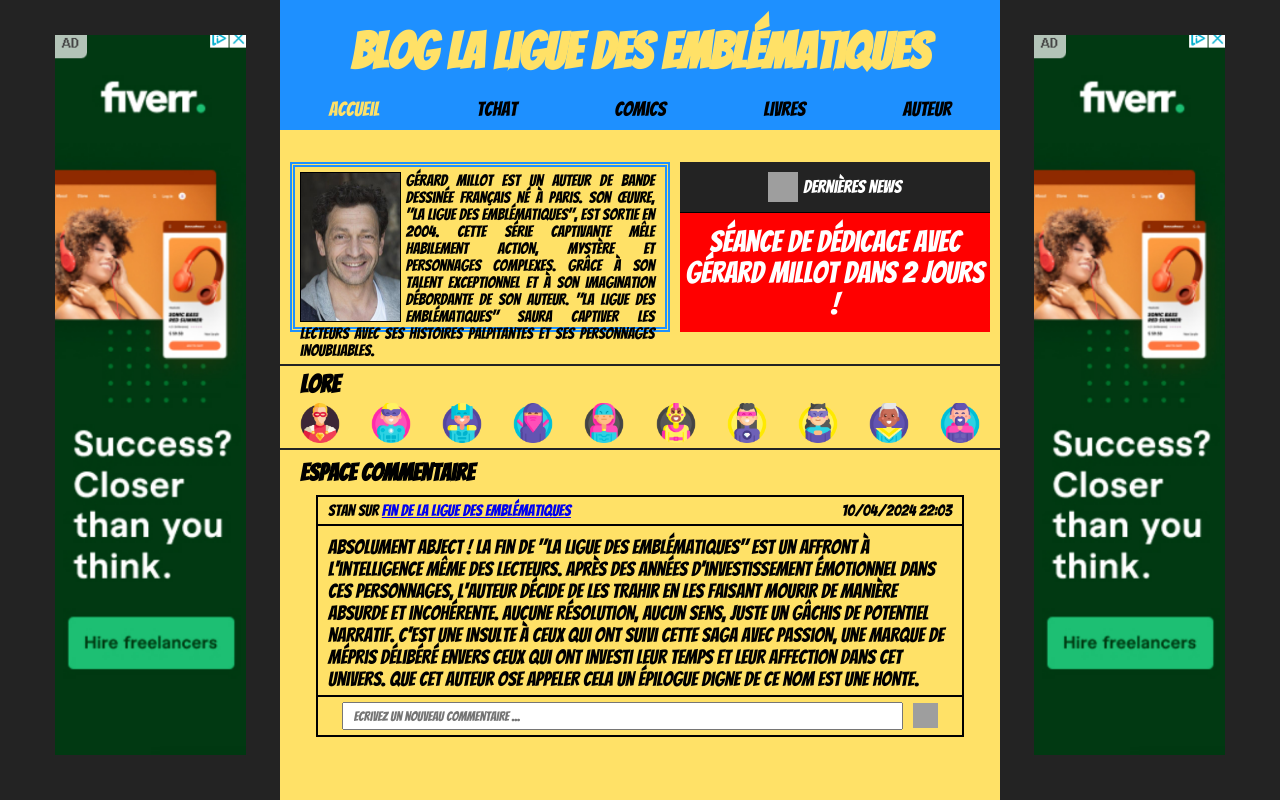
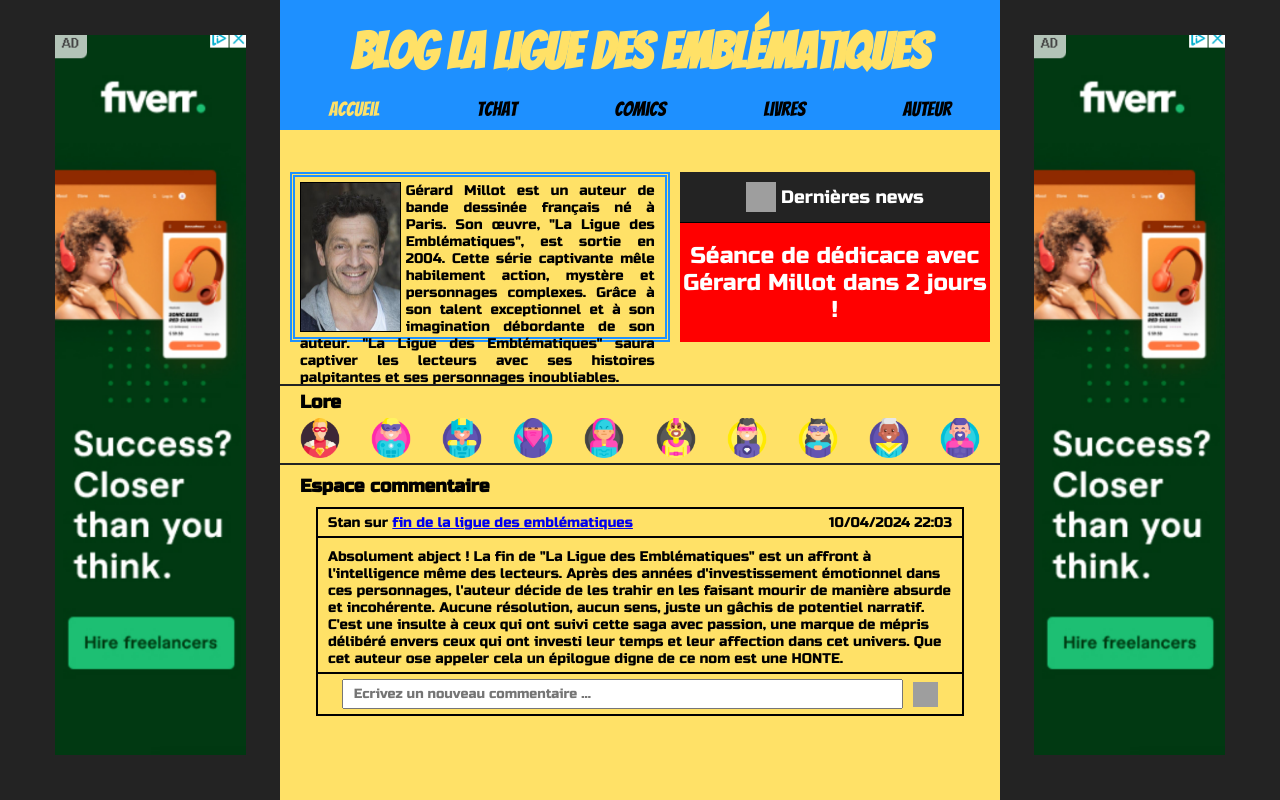
Before and after one commit to GabrielIvanes/ligue-des-emblematiques, a React (Vite) app: page / in a window 1280 px wide. Built offline with nearby package versions, Linux system fonts and the light colour scheme; grey boxes are pictures that could not be loaded.

Commit message:
fix problem

```diff
--- a/src/assets/styles/home.css
+++ b/src/assets/styles/home.css
@@ -4,6 +4,10 @@
 	display: flex;
 	justify-content: space-between;
 	flex-direction: column;
+}
+
+.home-content * {
+	font-family: var(--secondary-font);
 }
 
 .home-content .top-content {
@@ -24,6 +28,7 @@
 	padding: 5px;
 	padding-right: 10px;
 	width: 55%;
+	font-size: 14px;
 }
 
 .home-content .information {
@@ -57,7 +62,7 @@
 	justify-content: center;
 	align-items: center;
 	height: 100%;
-	font-size: 30px;
+	font-size: 23px;
 	color: white;
 	text-align: center;
 }
@@ -84,7 +89,7 @@
 
 .home-content .lore-wrapper h2 {
 	margin-bottom: 5px;
-	font-size: 25px;
+	font-size: 18px;
 }
 
 .home-content .lore {
@@ -106,6 +111,7 @@
 }
 
 .home-content .comments-wrapper h2 {
+	font-size: 18px;
 	width: 100%;
 	text-align: left;
 	padding: 10px 20px;
@@ -124,12 +130,13 @@
 	border-bottom: 2px solid black;
 	padding: 5px 10px;
 	margin-bottom: 5px;
+	font-size: 14px;
 }
 
 .home-content .comments .comment-wrapper .comment {
 	padding: 5px 10px;
 	border-bottom: 2px solid black;
-	font-size: 20px;
+	font-size: 14px;
 }
 
 .home-content .comments .new-comment {
--- a/src/assets/styles/tchat.css
+++ b/src/assets/styles/tchat.css
@@ -4,6 +4,10 @@
 	flex-direction: column;
 	justify-content: center;
 	background-color: var(--yellow);
+}
+
+.tchat-wrapper * {
+	font-family: var(--secondary-font);
 }
 
 .tchat {
@@ -66,3 +70,18 @@
 	height: 30px;
 	cursor: pointer;
 }
+
+.slide-in {
+	animation: slideIn 1s ease forwards;
+}
+
+@keyframes slideIn {
+	from {
+		transform: translateX(-100%);
+		opacity: 0;
+	}
+	to {
+		transform: translateX(0);
+		opacity: 1;
+	}
+}
--- a/src/index.css
+++ b/src/index.css
@@ -1,4 +1,5 @@
 @import url('https://fonts.googleapis.com/css2?family=Bangers&display=swap');
+@import url('https://fonts.googleapis.com/css2?family=Russo+One&display=swap');
 
 @import './assets/styles/home.css';
 @import './assets/styles/header.css';
@@ -6,6 +7,7 @@
 
 :root {
 	--primary-font: 'Bangers';
+	--secondary-font: 'Russo One';
 
 	--blue: #1e90ff;
 	--light-blue: #87ceeb;
--- a/src/pages/Tchat.tsx
+++ b/src/pages/Tchat.tsx
@@ -29,6 +29,7 @@ function Tchat() {
 			date: getTime(),
 		},
 	]);
+	const [messageIsSending, setMessageIsSending] = useState<boolean>(false);
 
 	const [inputValue, setInputValue] = useState<string>('');
 
@@ -61,8 +62,10 @@ function Tchat() {
 			date: getTime(),
 		});
 
-		setMessages(messagesTmp);
-		sendSuperDestroyerMessage(index, [...messagesTmp]);
+		if (messagesStan[index] && !messageIsSending) {
+			setMessages(messagesTmp);
+			sendSuperDestroyerMessage(index, [...messagesTmp]);
+		}
 	}
 
 	function onEnterPressed(event: React.KeyboardEvent<HTMLInputElement>) {
@@ -73,6 +76,7 @@ function Tchat() {
 	}
 
 	function sendSuperDestroyerMessage(index: number, messagesTmp: Message[]) {
+		setMessageIsSending(true);
 		const nombreMots =
 			messagesSuperDestroyer[index + 1].split(/\s+/).length > 30
 				? messagesSuperDestroyer[index + 1].split(/\s+/).length / 2
@@ -87,9 +91,13 @@ function Tchat() {
 			author: 'SuperDestroyer78',
 			date: getTime(),
 		});
-
 		setTimeout(() => {
 			setMessages(newMessagesTmp);
+			setMessageIsSending(false);
+			// const lastMessage = document.querySelector('.tchat div:first-child');
+			// setTimeout(() => {
+			// 	lastMessage && lastMessage.classList.add('slide-in');
+			// }, 10);
 		}, dureeEnMinutes * 20000);
 	}
 
@@ -99,6 +107,8 @@ function Tchat() {
 		}
 	}
 
+	console.log(messages.slice().reverse());
+
 	return (
 		<div className='tchat-wrapper'>
 			<div className='tchat' ref={tchatRef}>
@@ -106,7 +116,12 @@ function Tchat() {
 					.slice()
 					.reverse()
 					.map((message, index) => (
-						<div key={index} className={`message-wrapper ${message.author}`}>
+						<div
+							key={index}
+							className={`message-wrapper ${message.author} ${
+								index === 0 ? 'slide-in' : ''
+							}`}
+						>
 							<div className='titre'>
 								<div className='person-message'>{message.author}</div>
 								<div className='date'>{message.date}</div>
```
